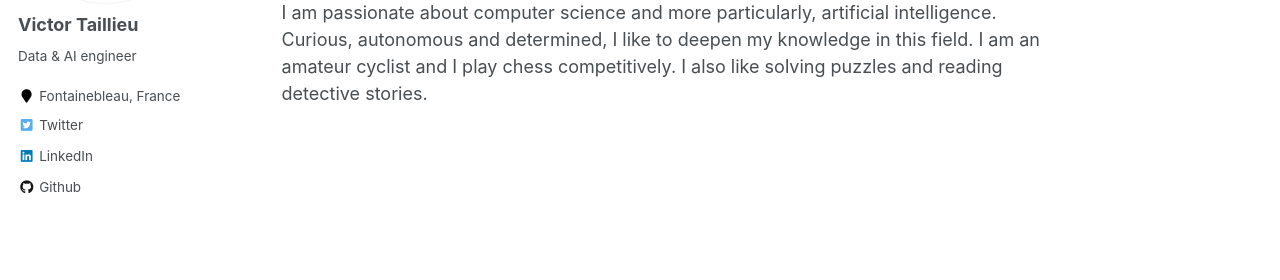
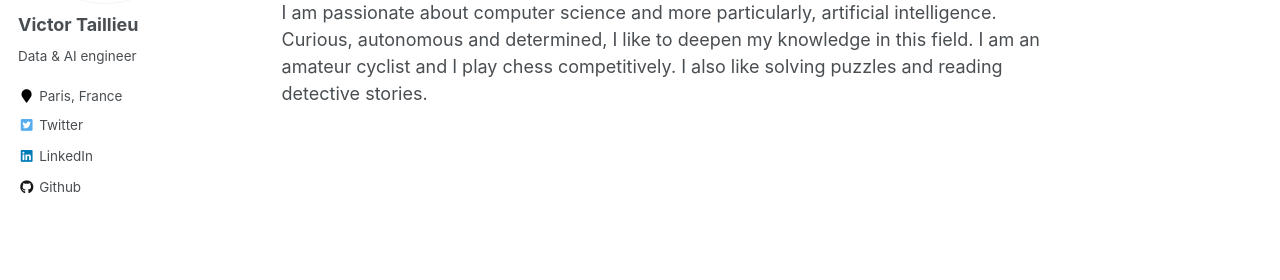
Before and after one commit to VictorTaillieu/victortaillieu.github.io, a Jekyll site: the page built from _pages/about.md, in a window 1280 px wide. Shown: the part 289-569 px from the top of the page. Built offline with Jekyll 4.4.1, drawn with Linux system fonts in a browser that asks for light colours.

Commit message:
Update location

```diff
--- a/_config.yml
+++ b/_config.yml
@@ -83,7 +83,7 @@ author:
   name             : "Victor Taillieu"
   avatar           : "profile.jpeg"
   bio              : "Data & AI engineer"
-  location         : "Fontainebleau, France"
+  location         : "Paris, France"
   employer         :
   pubmed           :
   googlescholar    :
```
